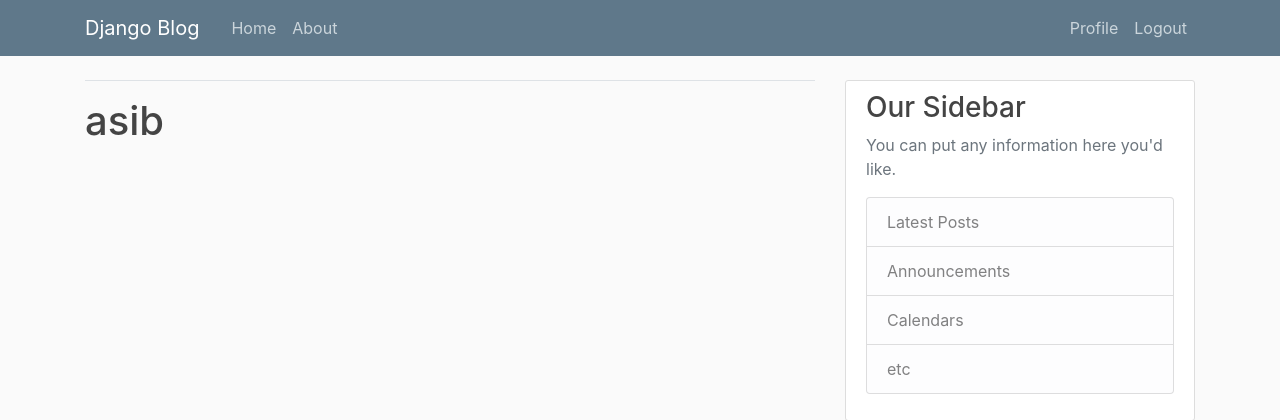
After one commit to asib11/blog-post-django, a Django app: page /profile/ in a window 1280 px wide. The commit adds this page. Shown: the top 420 px of the page. Run offline with Django 5.2, Linux system fonts and the light colour scheme; a user stored in the database is signed in.

Commit message:
feat: profile route

```diff
--- a/mysite/blog/templates/blog/base.html
+++ b/mysite/blog/templates/blog/base.html
@@ -33,8 +33,14 @@
                     </div>
                     <!-- Navbar Right Side -->
                     <div class="navbar-nav">
-                        <a class="nav-item nav-link" href="{%url 'login'%}">Login</a>
-                        <a class="nav-item nav-link" href="{%url 'register'%}">Register</a>
+                        {%if user.is_authenticated%}
+                            <a class="nav-item nav-link" href="{%url 'profile'%}">Profile</a>
+                            <a class="nav-item nav-link" href="{%url 'logout'%}">Logout</a>
+
+                        {%else%}
+                            <a class="nav-item nav-link" href="{%url 'login'%}">Login</a>
+                            <a class="nav-item nav-link" href="{%url 'register'%}">Register</a>
+                        {%endif%}
                     </div>
                 </div>
             </div>
--- a/mysite/mysite/settings.py
+++ b/mysite/mysite/settings.py
@@ -130,3 +130,4 @@
 CRISPY_ALLOWED_TEMPLATE_PACKS = "bootstrap5"
 CRISPY_TEMPLATE_PACK = "bootstrap5"
 LOGIN_REDIRECT_URL = 'blog-home'
+LOGIN_URL= 'login'
--- a/mysite/mysite/urls.py
+++ b/mysite/mysite/urls.py
@@ -22,6 +22,7 @@
 urlpatterns = [
     path('admin/', admin.site.urls),
     path('register/', user_view.register, name='register'),
+    path('profile/', user_view.profile, name='profile'),
     path('login/', auth_view.LoginView.as_view(template_name='user/login.html'), name='login'),
     path('logout/', user_view.CustomLogoutView.as_view(), name='logout'),
     path('', include('blog.urls')),
--- a/mysite/user/templates/user/logout.html
+++ b/mysite/user/templates/user/logout.html
@@ -5,8 +5,7 @@
 
         <h2>You have been log out</h2>
         <small class="text-muted">
-            <a class="ml-2" href="{%url 'login'%}">login Again</a>
-
+            <a href="{%url 'login'%}">login Again</a>
         </small>
     </div>
 
--- /dev/null
+++ b/mysite/user/templates/user/profile.html
@@ -0,0 +1,9 @@
+{%extends 'blog/base.html'%}
+{%block content%}
+
+    <div class="border-top pt-3">
+        <h1>{{user.username}}</h1>
+    </div>
+
+
+{%endblock content%}
--- a/mysite/user/views.py
+++ b/mysite/user/views.py
@@ -1,5 +1,5 @@
 from django.shortcuts import render, redirect # type: ignore
-# from django.contrib.auth.forms import UserCreationForm # type: ignore
+from django.contrib.auth.decorators import  login_required # type: ignore
 from django.contrib import messages # type: ignore
 from .froms import UserRegistrationFrom
 
@@ -25,3 +25,7 @@
         messages.success(request, f'Logout Successfully')
         # return redirect('login')
         return render(request, 'user/logout.html')
+
+@login_required
+def profile(request):
+    return render(request, 'user/profile.html')
```
Also changed, not shown: mysite/db.sqlite3.
